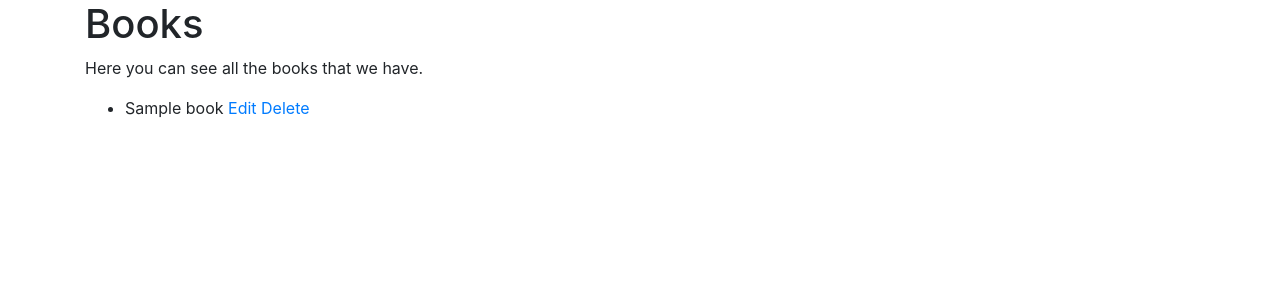
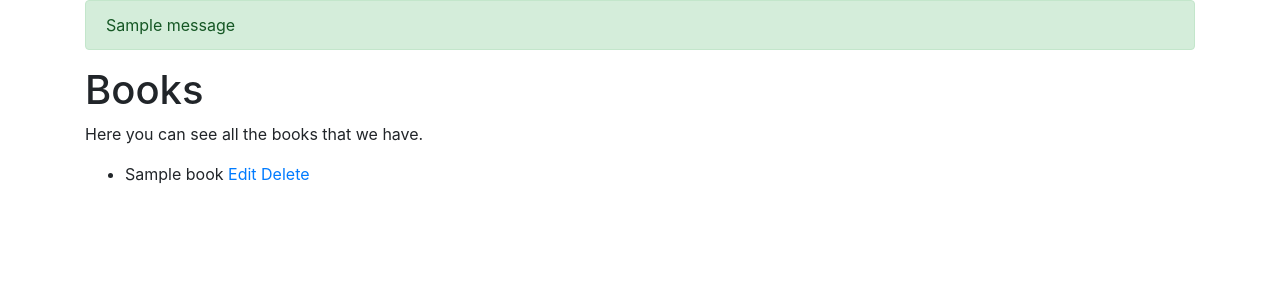
Before and after one commit to edmundgjj/tgc5-django-books, a Django app: template books/templates/books/index.template.html in a window 1280 px wide. Shown: the top 300 px of the page. Run offline with Django 3.2, Linux system fonts and the light colour scheme; the template is opened without the code that fills it: most values are stand-ins (such as "Sample title", 1, 10 or a date in 2020); one stand-in notice (Sample message) is shown; some libraries are stand-ins or nearby versions.

Commit message:
Added flash messages

```diff
--- a/BookReviewsProject/settings.py
+++ b/BookReviewsProject/settings.py
@@ -59,7 +59,7 @@ ROOT_URLCONF = 'BookReviewsProject.urls'
 TEMPLATES = [
     {
         'BACKEND': 'django.template.backends.django.DjangoTemplates',
-        'DIRS': [os.path.join(BASE_DIR, 'templates')],
+        'DIRS': [os.path.join(BASE_DIR, 'templates'), os.path.join(BASE_DIR, 'templates', 'allauth')],
         'APP_DIRS': True,
         'OPTIONS': {
             'context_processors': [
@@ -147,3 +147,5 @@ STATIC_URL = '/static/'
 STATICFILES_DIRS = [
     os.path.join(BASE_DIR, "static")
 ]
+
+MESSAGE_STORAGE = 'django.contrib.messages.storage.session.SessionStorage'
--- a/books/views.py
+++ b/books/views.py
@@ -1,4 +1,5 @@
 from django.shortcuts import render, HttpResponse, redirect, reverse, get_object_or_404
+from django.contrib import messages
 from .models import Book
 from .forms import BookForm
 
@@ -17,7 +18,8 @@ def create_book(request):
 
         # check if the form has valid values
         if create_form.is_valid():
-            create_form.save()
+            book = create_form.save()
+            messages.success(request, f"New book {book.title} has been created")
             return redirect(reverse(index))
         else:
             # if does not have valid values, re-render the form
--- a/templates/allauth/account/login.html
+++ b/templates/allauth/account/login.html
@@ -1,4 +1,4 @@
-{% extends "account/base.html" %}
+{% extends "base.template.html" %}
 
 {% load i18n %}
 {% load account socialaccount %}
--- a/templates/allauth/account/signup.html
+++ b/templates/allauth/account/signup.html
@@ -1,4 +1,4 @@
-{% extends "account/base.html" %}
+{% extends "base.template.html" %}
 
 {% load i18n %}
 
--- a/templates/base.template.html
+++ b/templates/base.template.html
@@ -12,6 +12,14 @@
   </head>
   <body>
     <div class="container">
+        <div class='alert alert-success'>
+            {% if messages %}
+            <div>
+                {% for message in messages %} {{ message }} {% endfor %}
+            </div>
+            {% endif %}
+        </div>
+
     {%block content%}{%endblock%}
     </div>
 
```
Also changed, not shown: db.sqlite3.
